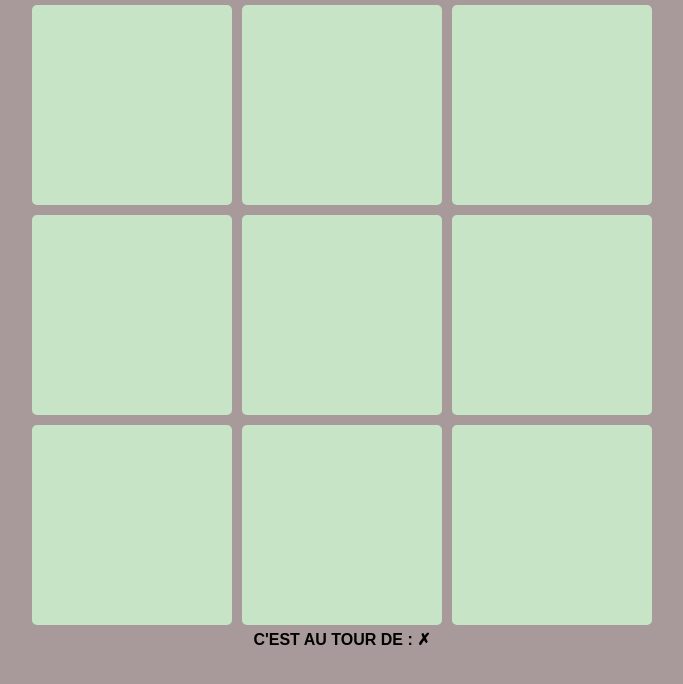
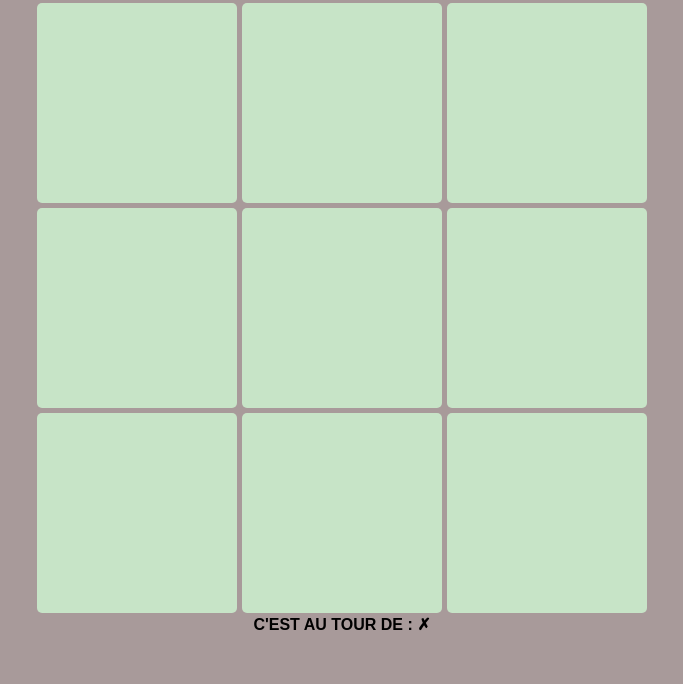
Before and after one commit to David-SDA/Exercice_js_exo3, a plain HTML site: page index.html in a window 1280 px wide. Shown: the whole page, without its empty margins (298-981 px from the left). Drawn offline with Linux system fonts and the light colour scheme.

Commit message:
Ajustements d'affichage de cases

```diff
--- a/style.css
+++ b/style.css
@@ -11,7 +11,7 @@ body{
 .contenu{
     margin: auto;
     width: 630px;
-    height: 630px;
+    height: auto;
     display: flex;
     justify-content: center;
     align-items: center;
@@ -21,7 +21,7 @@ body{
 .case{
     background-color: rgb(199, 228, 199);
     color: rgb(255, 255, 255);
-    margin: 5px;
+    margin: 2.5px;
     height: 200px;
     width: 200px;
     border-radius: 5px;
```
